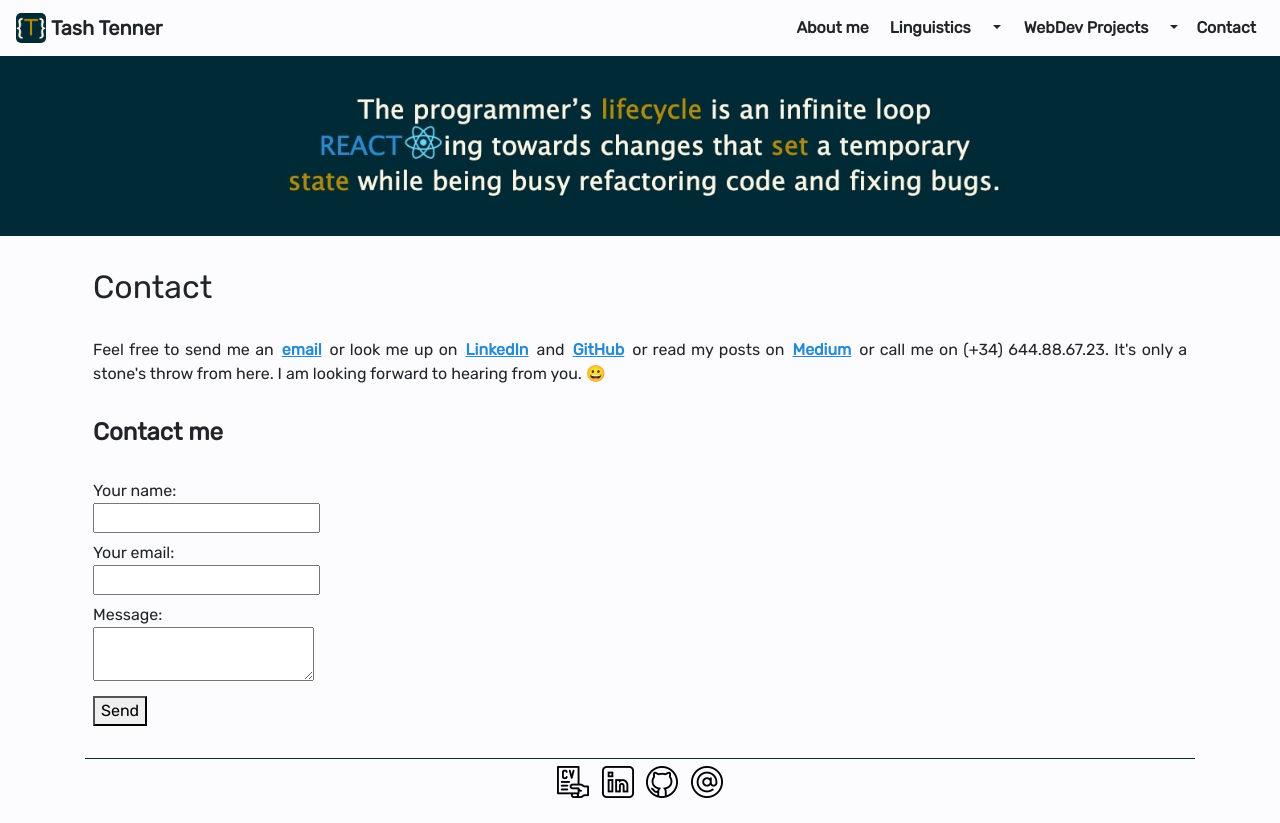
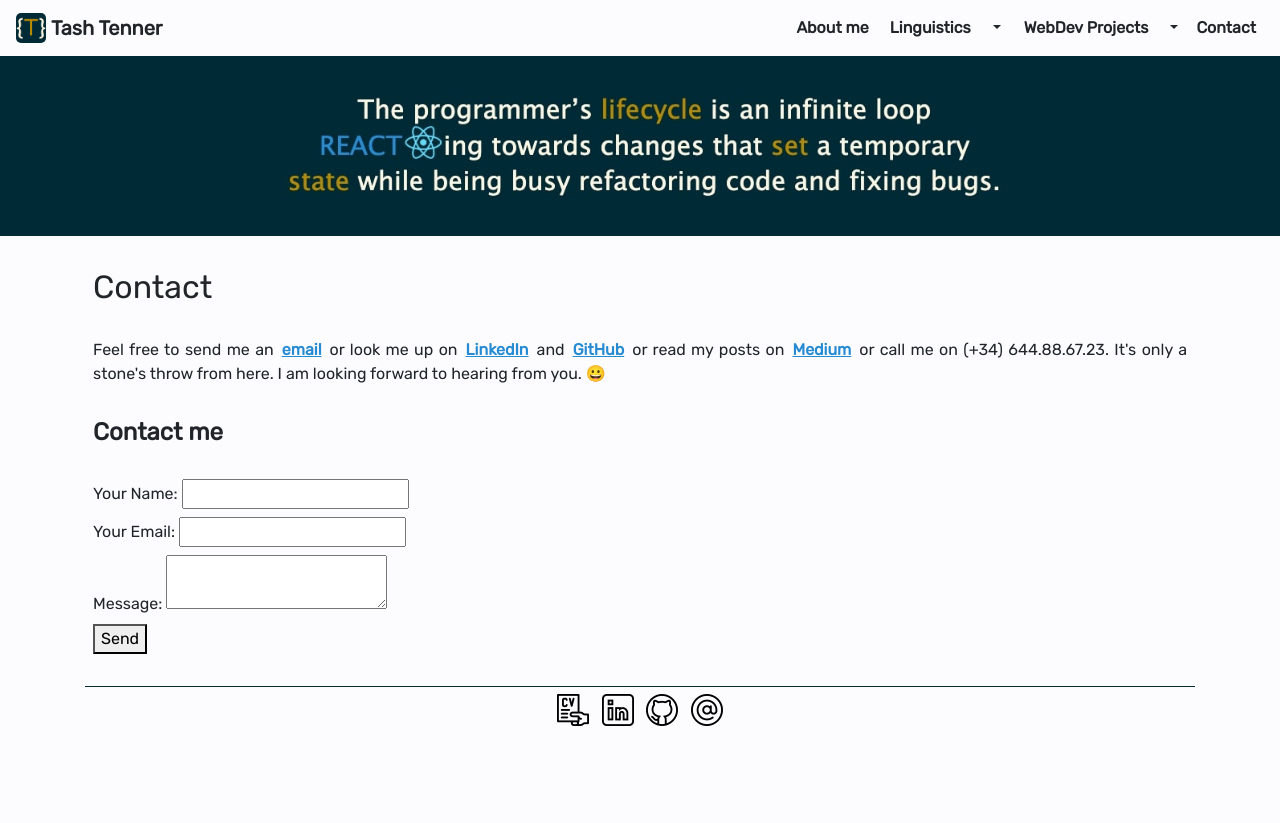
Before and after one commit to TashTenner/portfolioReactFront, a React (Create React App) app: page /contact in a window 1280 px wide. After the commit the page ends 800 px from the top, so only its background shows below. Built offline with nearby package versions, Linux system fonts and the light colour scheme.

Commit message:
update netlify form

```diff
--- a/package.json
+++ b/package.json
@@ -3,11 +3,9 @@
   "version": "0.1.0",
   "private": true,
   "dependencies": {
-    "@reach/router": "^1.3.3",
     "axios": "^0.19.2",
     "bootstrap": "^4.4.1",
     "dotenv": "^8.2.0",
-    "gatsby-link": "^2.3.2",
     "normalize.css": "^8.0.1",
     "react": "^16.12.0",
     "react-bootstrap": "^1.0.0-beta.16",
--- a/public/index.html
+++ b/public/index.html
@@ -33,6 +33,12 @@
     <title>React App</title>
   </head>
   <body>
+    <!-- A little help for the Netlify bots if you're not using a SSG -->
+    <form name="contact" netlify netlify-honeypot="bot-field" hidden>
+      <input type="text" name="name" />
+      <input type="email" name="email" />
+      <textarea name="message"></textarea>
+    </form>
     <noscript>You need to enable JavaScript to run this app.</noscript>
     <div id="root"></div>
     <!--
--- a/src/views/Contact.js
+++ b/src/views/Contact.js
@@ -1,9 +1,7 @@
 import React, { Component } from 'react';
 import styled from 'styled-components';
-import { navigateTo } from "gatsby-link";
-// import axios from "axios";
 
-function encode(data) {
+const encode = (data) => {
   return Object.keys(data)
     .map(key => encodeURIComponent(key) + "=" + encodeURIComponent(data[key]))
     .join("&");
@@ -44,69 +42,27 @@ class Contact extends Component {
 
   constructor(props) {
     super(props);
-    this.state = {};
+    this.state = { name: "", email: "", message: "" };
   }
 
-  handleChange = e => {
-    this.setState({ [e.target.name]: e.target.value });
-  };
+  /* Here’s the juicy bit for posting the form submission */
 
   handleSubmit = e => {
-    e.preventDefault();
-    const form = e.target;
     fetch("/", {
       method: "POST",
       headers: { "Content-Type": "application/x-www-form-urlencoded" },
-      body: encode({
-        "form-name": form.getAttribute("name"),
-        ...this.state
-      })
+      body: encode({ "form-name": "contact", ...this.state })
     })
-      .then(() => navigateTo(form.getAttribute("action")))
+      .then(() => alert("Success!"))
       .catch(error => alert(error));
+
+    e.preventDefault();
   };
 
-
-  // state = {
-  //   name: '',
-  //   message: '',
-  //   email: '',
-  //   sent: false,
-  //   buttonText: 'Send Message'
-  // }
-
-  // formSubmit = (e) => {
-  //   e.preventDefault()
-
-  //   this.setState({
-  //     buttonText: '...sending'
-  //   })
-
-  //   let data = {
-  //     name: this.state.name,
-  //     email: this.state.email,
-  //     message: this.state.message
-  //   }
-
-  //   axios.post('API_URI', data)
-  //     .then(res => {
-  //       this.setState({ sent: true }, this.resetForm())
-  //     })
-  //     .catch(() => {
-  //       console.log('Message not sent')
-  //     })
-  // }
-
-  // resetForm = () => {
-  //   this.setState({
-  //     name: '',
-  //     message: '',
-  //     email: '',
-  //     buttonText: 'Message Sent'
-  //   })
-  // }
+  handleChange = e => this.setState({ [e.target.name]: e.target.value });
 
   render() {
+    const { name, email, message } = this.state
     return (
       <ContactBox>
         <TitleContact>Contact</TitleContact>
@@ -120,111 +76,34 @@ class Contact extends Component {
         <StyledLink href="https://medium.com/@tashtenner" title="Medium" target="_blank" rel="noopener noreferrer">Medium</StyledLink>
         or call me on (+34) 644.88.67.23. It's only a stone's throw from here. I am looking forward to hearing from you. <span role="img" aria-label="grinning">😀</span></StyledDiv>
         <SubTitle>Contact me</SubTitle>
+        <StyledDiv>
 
-        <StyledDiv>
-          <form
-            name="contact"
-            method="post"
-            action="/thanks/"
-            data-netlify="true"
-            data-netlify-honeypot="bot-field"
-            onSubmit={this.handleSubmit}
-          >
-            {/* The `form-name` hidden field is required to support form submissions without JavaScript */}
+          <form onSubmit={this.handleSubmit}>
             <input type="hidden" name="form-name" value="contact" />
-            <p hidden>
+            <p>
               <label>
-                Don’t fill this out:{" "}
-                <input name="bot-field" onChange={this.handleChange} />
+                Your Name: <input type="text" name="name" value={name} onChange={this.handleChange} />
               </label>
             </p>
             <p>
               <label>
-                Your name:<br />
-                <input type="text" name="name" onChange={this.handleChange} />
+                Your Email: <input type="email" name="email" value={email} onChange={this.handleChange} />
               </label>
             </p>
             <p>
               <label>
-                Your email:<br />
-                <input type="email" name="email" onChange={this.handleChange} />
-              </label>
-            </p>
-            <p>
-              <label>
-                Message:<br />
-                <textarea name="message" onChange={this.handleChange} />
+                Message: <textarea name="message" value={message} onChange={this.handleChange} />
               </label>
             </p>
             <p>
               <button type="submit">Send</button>
             </p>
           </form>
+
         </StyledDiv>
 
 
 
-        {/* <StyledDiv>
-          <form className="contact-form" onSubmit={(e) => this.formSubmit(e)}>
-            <div>
-              <label class="message" htmlFor="message-input">Your Message</label>
-              <textarea onChange={e => this.setState({ message: e.target.value })} name="message" class="message-input" type="text" placeholder="Please write your message here" value={this.state.message} required />
-            </div>
-
-            <div>
-              <label class="message-name" htmlFor="message-name">Your Name</label>
-              <input onChange={e => this.setState({ name: e.target.value })} name="name" class="message-name" type="text" placeholder="Your Name" value={this.state.name} />
-            </div>
-
-            <div>
-              <label class="message-email" htmlFor="message-email">Your Email</label>
-              <input onChange={(e) => this.setState({ email: e.target.value })} name="email" class="message-email" type="email" placeholder="your@email.com" required value={this.state.email} />
-            </div>
-
-            <div className="button--container">
-              <button type="submit" className="button button-primary">{this.state.buttonText}</button>
-            </div>
-          </form>
-
-
-          <form className="contact-form" method="POST" action="/contact">
-            <div className="form-field">
-              <label htmlFor="name">
-                <div className="label-content">Name:</div>
-                <input type="text" name="name" required />
-              </label>
-            </div>
-
-            <div className="form-field">
-              <label htmlFor="email">
-                <div className="label-content">Email:</div>
-                <input type="email" name="email" required />
-              </label>
-            </div>
-
-            <div className="form-field">
-              <label htmlFor="message">
-                <div className="label-content">Message:</div>
-                <textarea className="stretch" name="message" rows="5" required />
-              </label>
-            </div>
-
-            <button type="submit">Send</button>
-
-            <div>
-              {window.location.hash === '#success' &&
-                <div id="success">
-                  <p>Your message has been sent!</p>
-                </div>
-              }
-              {window.location.hash === '#error' &&
-                <div id="error">
-                  <p>An error occured while submitting the form.</p>
-                </div>
-              }
-            </div>
-          </form>
-        </StyledDiv> */}
       </ContactBox>
     );
   }
```
Also changed, not shown: 1 other file (tests, documents, lock files or other folders).
